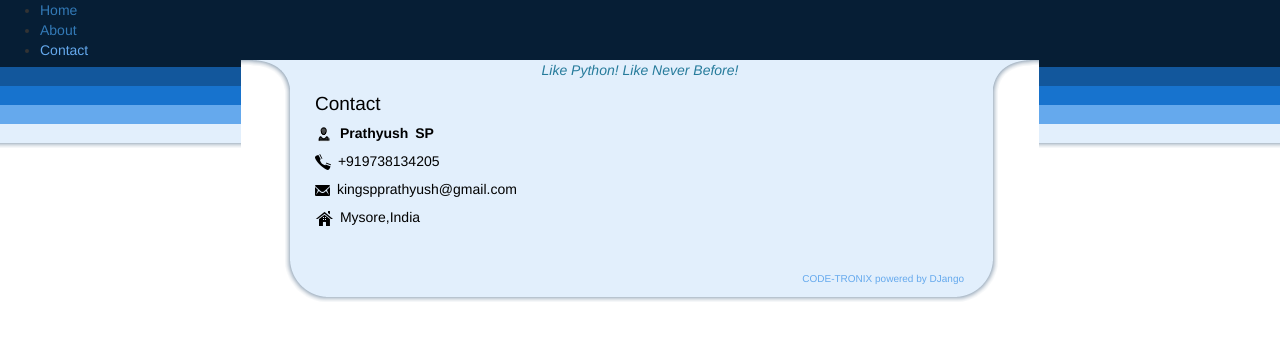
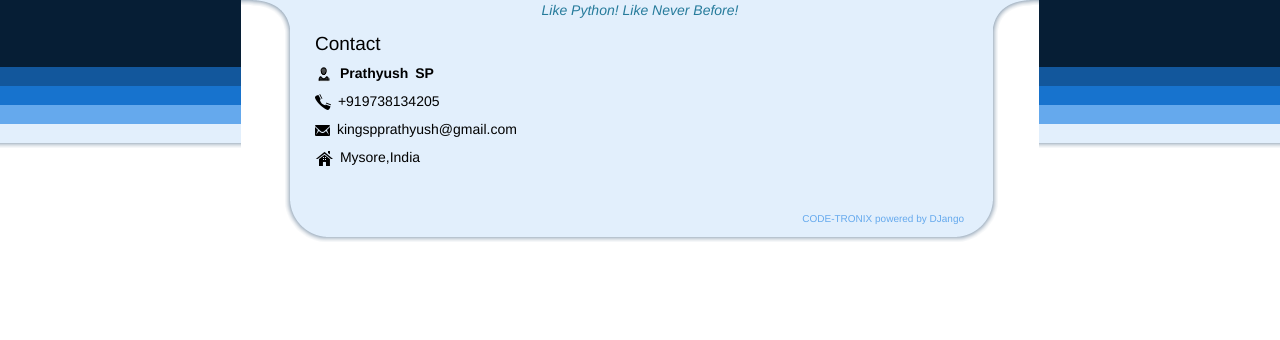
Before and after one commit to kingspp/PyDSP, a Django app: template myapp/templates/home_contact.html in a window 1280 px wide. Shown: the top 340 px of the page. Run offline with Django 3.2, Linux system fonts and the light colour scheme; the template is opened without the code that fills it, so the values that code supplies are empty; parts of the project's set-up code (start-up, migrations or seed data) failed here and were passed over; some libraries are stand-ins or nearby versions.

Commit message:
Dixed issues with about and contact

```diff
--- a/myapp/templates/home_contact.html
+++ b/myapp/templates/home_contact.html
@@ -3,11 +3,7 @@
 
 {% block title %}Contact{% endblock %}
 {% block navbar %}
-    <ul>
-      	<li><a href="http://kingspp.pythonanywhere.com/">Home</a></li>
-      	<li><a href="/about">About</a></li>
-        <li><a href="/contact"><font color="#65A9ED">Contact</font></a></li>
-    </ul>
+
 {% endblock %}
 {% block main_body %}
 <p> <img src="http://kingspp.pythonanywhere.com/media/icn-people.png" alt=""> <b>Prathyush SP</b></p>
```
